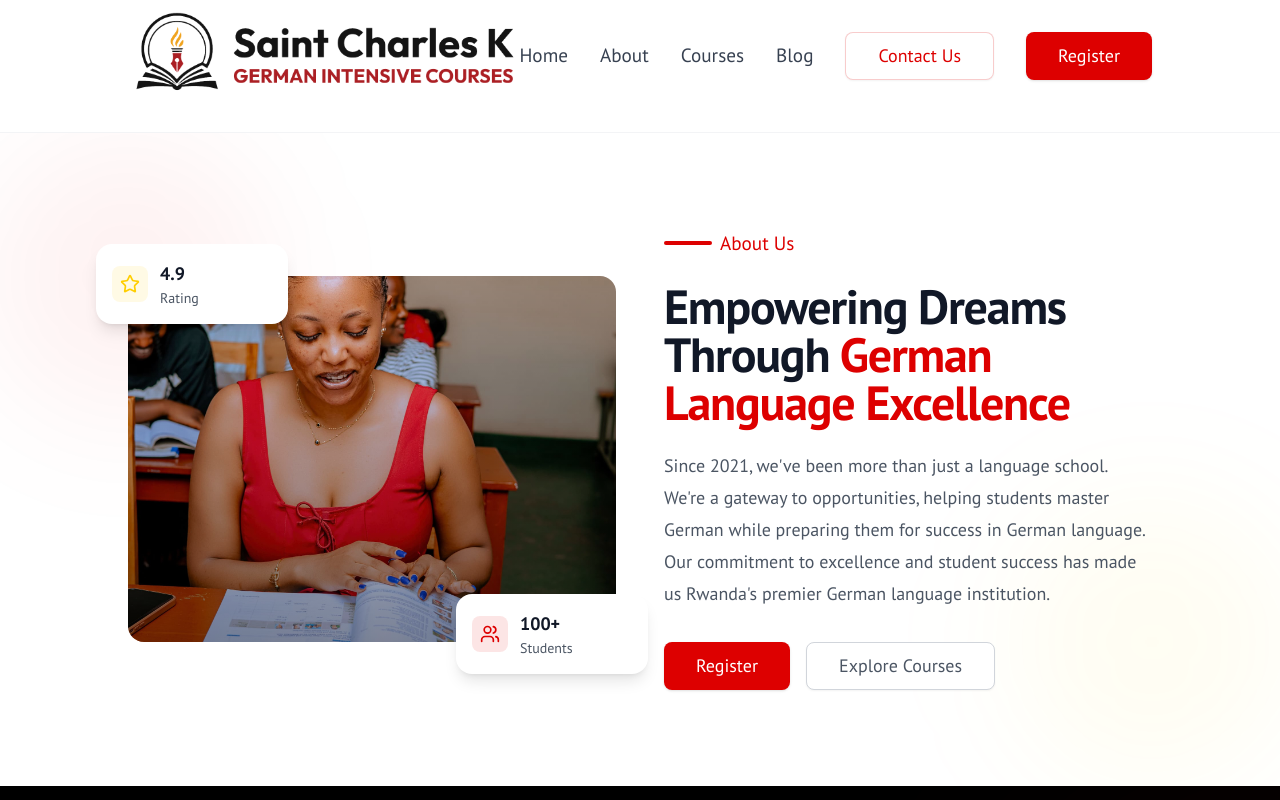
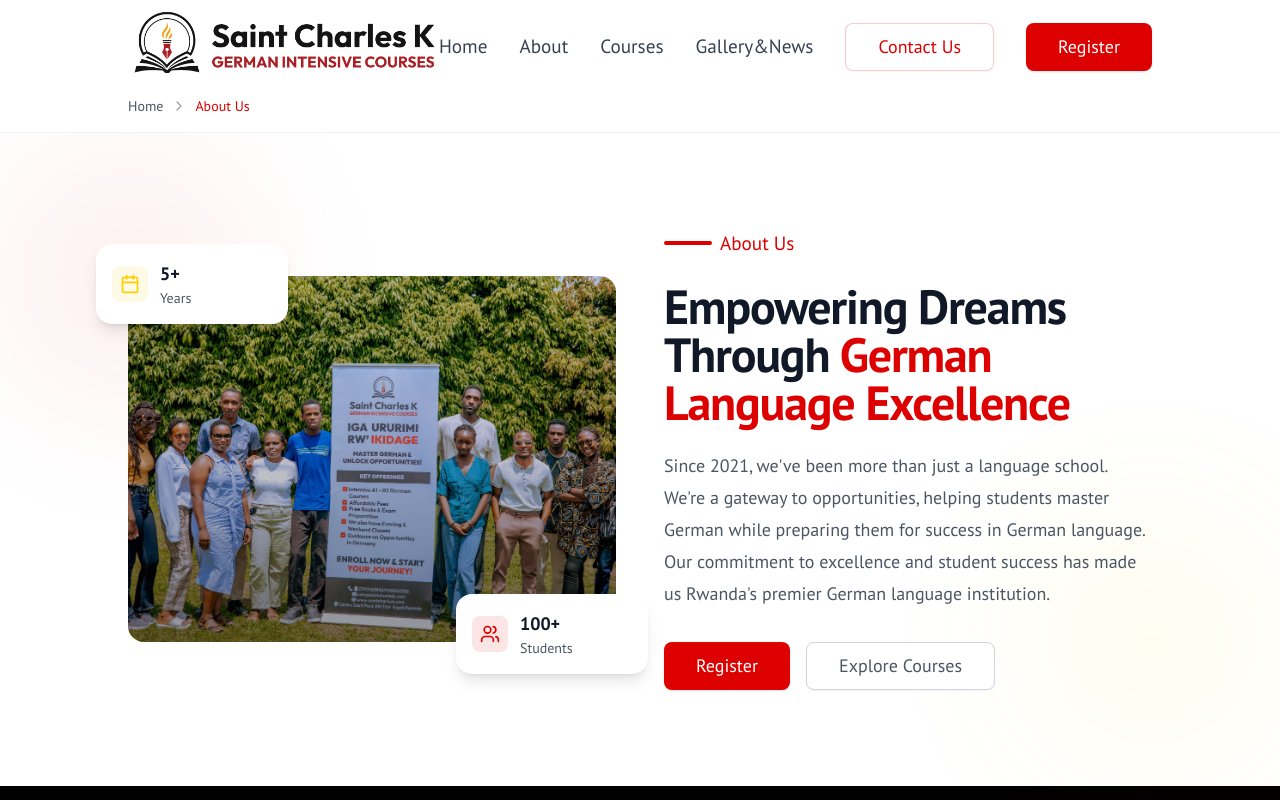
Before and after one commit to niganze/saint-charles, a Next.js app: page /about in a window 1280 px wide. Shown: the top 800 px of the page. Built offline with nearby package versions, Linux system fonts and the light colour scheme; a web font is replaced by a local one.

Commit message:
feat: added social media links, updated images, replaced 'blog' with 'news', and added gallery folder

```diff
--- a/src/components/layout/footer.tsx
+++ b/src/components/layout/footer.tsx
@@ -131,9 +131,15 @@ export function Footer() {
   <h3 className="font-medium text-white">Call Us</h3>
   <Link
     href="tel:+250793763948"
+    className="text-[.9rem] text-sc-red hover:text-sc-red/80 transition-colors block"
+  >
+    +250 793 763 948
+  </Link>
+  <Link
+    href="tel:+250781061385"
     className="text-[.9rem] text-sc-red hover:text-sc-red/80 transition-colors"
   >
-                      +250 793 763 948
+    +250 781 061 385
   </Link>
 </div>
                 </div>
@@ -272,7 +278,7 @@ export function Footer() {
           <div className="flex justify-between items-center">
             <div className="flex items-center gap-4">
               <motion.a
-                href="https://facebook.com"
+                href="https://www.facebook.com/share/15Bh9MDzyL/"
                 target="_blank"
                 rel="noopener noreferrer"
                 whileHover={{ scale: 1.1 }}
@@ -282,7 +288,7 @@ export function Footer() {
                 <Facebook className="h-5 w-5 text-gray-400 hover:text-sc-red transition-colors" />
               </motion.a>
               <motion.a
-                href="https://instagram.com"
+                href="https://www.instagram.com/saint_charlesk1/"
                 target="_blank"
                 rel="noopener noreferrer"
                 whileHover={{ scale: 1.1 }}
--- a/src/components/layout/header.tsx
+++ b/src/components/layout/header.tsx
@@ -22,7 +22,7 @@ const navigation = [
       { name: "C2 - Mastery", href: "/courses#c2" },
     ],
   },
-  { name: "Blog", href: "/blog" },
+  { name: "Gallery&News", href: "/blog" },
 ];
 
 export function Header() {
--- a/src/features/about/components/about-hero.tsx
+++ b/src/features/about/components/about-hero.tsx
@@ -8,7 +8,7 @@ import {
   GraduationCap,
   Users,
   Clock,
-  Star,
+  Calendar ,
   Lightbulb,
 } from "lucide-react";
 import Image from "next/image";
@@ -66,7 +66,7 @@ export function AboutHero() {
             >
               <div className="relative aspect-[4/3] rounded-2xl overflow-hidden">
                 <Image
-                  src="/student-hapilly-reading.jpeg"
+                  src="/students-photo.jpeg"
                   alt="Happy student reading"
                   fill
                   className="object-cover"
@@ -100,11 +100,11 @@ export function AboutHero() {
               >
                 <div className="flex items-center gap-3">
                   <div className="p-2 rounded-lg bg-sc-yellow/10">
-                    <Star className="h-5 w-5 text-sc-yellow" />
+                    <Calendar  className="h-5 w-5 text-sc-yellow" />
                   </div>
                   <div>
-                    <p className="text-lg font-bold text-gray-900">4.9</p>
-                    <p className="text-sm text-gray-600">Rating</p>
+                    <p className="text-lg font-bold text-gray-900">5+</p>
+                    <p className="text-sm text-gray-600">Years</p>
                   </div>
                 </div>
               </motion.div>
--- a/src/features/contact/components/faq-section.tsx
+++ b/src/features/contact/components/faq-section.tsx
@@ -37,7 +37,7 @@ const faqs = [
   {
     question: "What is your class size policy?",
     answer:
-      "We maintain small class sizes with a maximum of 15 students per class to ensure personalized attention and optimal learning conditions.",
+      "We maintain small class sizes with a maximum of 20 students per class to ensure personalized attention and optimal learning conditions.",
   },
 ];
 
--- a/src/features/courses/components/course-features.tsx
+++ b/src/features/courses/components/course-features.tsx
@@ -22,7 +22,7 @@ const features = [
   {
     name: "Small Class Sizes",
     description:
-      "Maximum of 15 students per class ensures personalized attention and optimal learning.",
+      "Maximum of 20 students per class ensures personalized attention and optimal learning.",
     icon: Target,
     color: "text-sc-yellow",
     bg: "bg-sc-yellow/10",
--- a/src/features/home/components/hero-section.tsx
+++ b/src/features/home/components/hero-section.tsx
@@ -52,8 +52,7 @@ export function HeroSection() {
             </h1>
             <p className="mt-6 text-lg leading-8 text-gray-600">
               We've helped hundreds of students to achieve their goals in German
-              language and over hundred of them are now in Germany. Join our
-              German language courses and unlock your future opportunities.
+              language and over hundred of them are now in Germany.
             </p>
 
             <div className="mt-8 flex gap-4">
```
Lines whose indentation alone changed are shown as unchanged.
